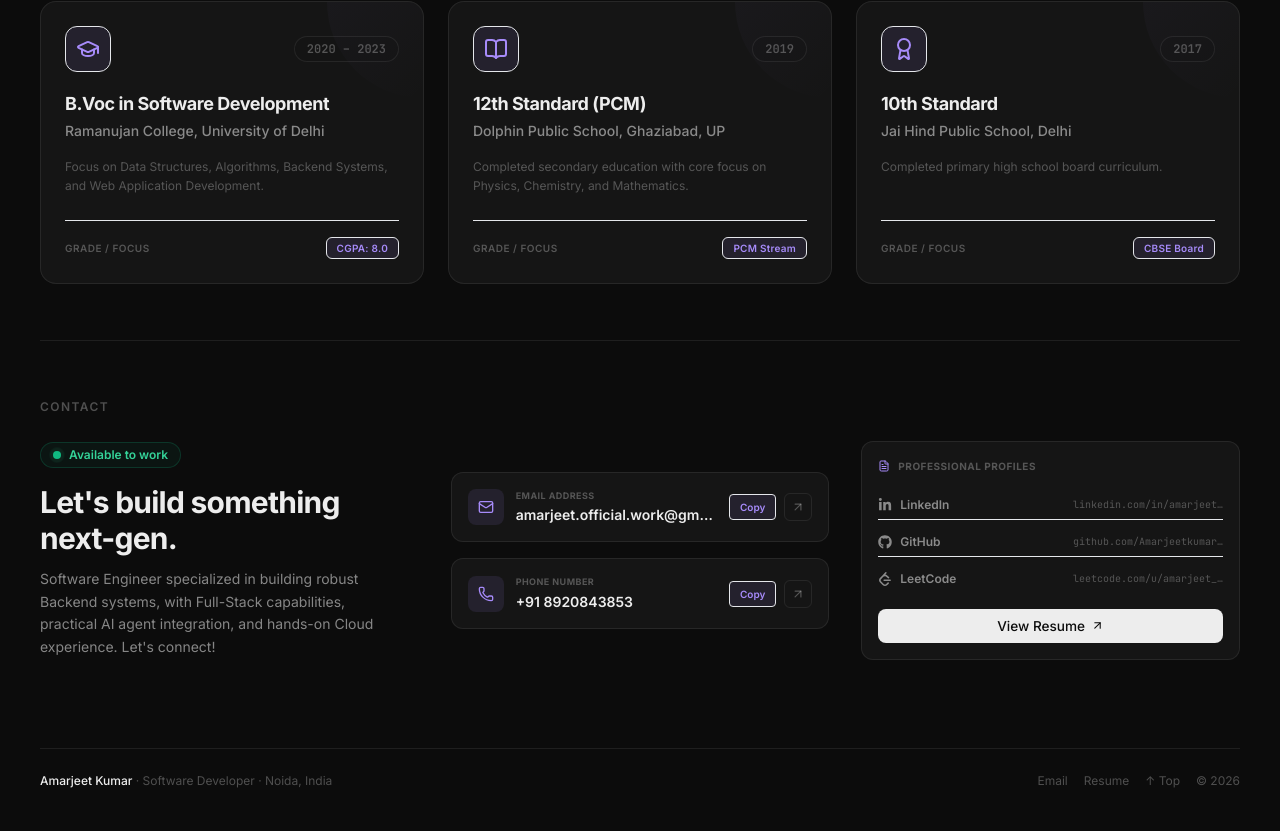
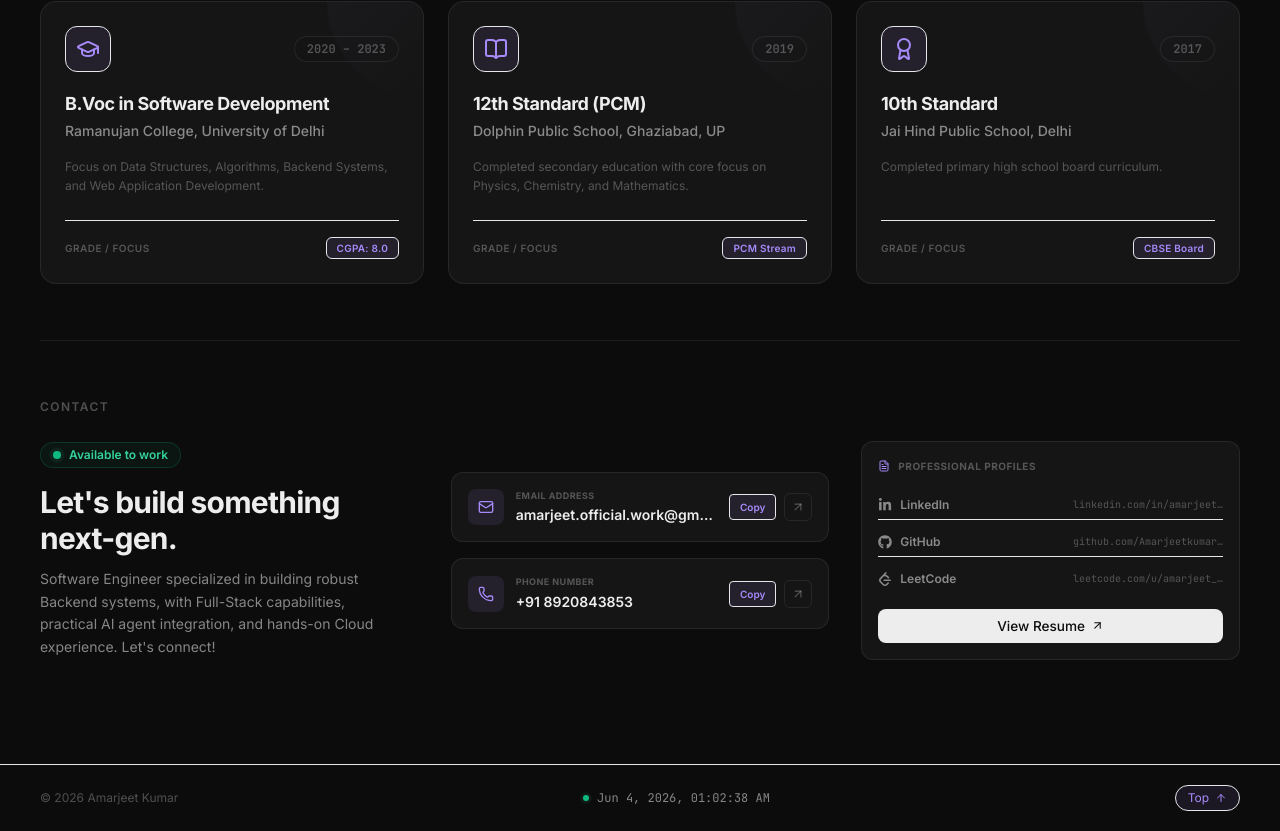
Before and after one commit to Amarjeetkumar123/amarjeet-portfolio, a Next.js app: page / in a window 1280 px wide. Shown: the part 3582-4413 px from the top of the page. Built offline with nearby package versions, Linux system fonts and the light colour scheme.

Commit message:
feat: add live local time display and update footer layout with new scroll-to-top button

```diff
--- a/src/components/site-footer.tsx
+++ b/src/components/site-footer.tsx
@@ -1,38 +1,67 @@
 "use client";
 
+import { useEffect, useState } from "react";
+import { ArrowUp } from "lucide-react";
 import { portfolio } from "@/data/portfolio";
 
 export function SiteFooter() {
-  const handleScrollToTop = (e: React.MouseEvent<HTMLAnchorElement>) => {
+  const [timeStr, setTimeStr] = useState<string>("");
+
+  useEffect(() => {
+    const updateTime = () => {
+      const datePart = new Date().toLocaleDateString("en-US", {
+        timeZone: "Asia/Kolkata",
+        year: "numeric",
+        month: "short",
+        day: "numeric"
+      });
+      const timePart = new Date().toLocaleTimeString("en-US", {
+        timeZone: "Asia/Kolkata",
+        hour: "2-digit",
+        minute: "2-digit",
+        second: "2-digit",
+        hour12: true
+      });
+      setTimeStr(`${datePart}, ${timePart}`);
+    };
+    updateTime();
+    const interval = setInterval(updateTime, 1000);
+    return () => clearInterval(interval);
+  }, []);
+
+  const handleScrollToTop = (e: React.MouseEvent<HTMLButtonElement>) => {
     e.preventDefault();
     window.scrollTo({ top: 0, behavior: "smooth" });
     window.history.pushState(null, "", "#");
   };
 
   return (
-    <footer className="mx-auto w-full max-w-7xl px-5 py-8 sm:px-8 lg:px-10">
-      <div className="divider mb-6" />
-      <div className="flex flex-col gap-3 text-xs text-[var(--fg-3)] sm:flex-row sm:items-center sm:justify-between">
-        <p>
-          <span className="font-medium text-[var(--fg)]">{portfolio.name}</span>
-          {" "}· Software Developer · Noida, India
-        </p>
-        <div className="flex items-center gap-4">
-          <a href={`mailto:${portfolio.email}`} className="hover:text-[var(--fg)] transition-colors">
-            Email
-          </a>
-          <a href={portfolio.resume} target="_blank" rel="noreferrer" className="hover:text-[var(--fg)] transition-colors">
-            Resume
-          </a>
-          <a
-            href="#top"
-            onClick={handleScrollToTop}
-            className="hover:text-[var(--fg)] transition-colors"
-          >
-            ↑ Top
-          </a>
-          <span>© {new Date().getFullYear()}</span>
+    <footer className="mx-auto w-full max-w-7xl px-5 py-5 sm:px-8 lg:px-10 mt-12 border-t border-[var(--border)]/40 text-xs text-[var(--fg-3)]">
+      <div className="flex flex-col md:flex-row items-center justify-between gap-4">
+        {/* Left: Copyright */}
+        <div className="flex flex-wrap items-center justify-center md:justify-start gap-2 text-center md:text-left">
+          <span>© {new Date().getFullYear()} {portfolio.name}</span>
         </div>
+
+        {/* Center: Live local clock with Date, Time, and Seconds (text-xs, no pill, no bold) */}
+        {timeStr && (
+          <div className="flex items-center gap-2 text-xs font-mono text-[var(--fg-2)] select-none">
+            <span className="relative flex h-1.5 w-1.5">
+              <span className="animate-ping absolute inline-flex h-full w-full rounded-full bg-emerald-400 opacity-75"></span>
+              <span className="relative inline-flex rounded-full h-1.5 w-1.5 bg-emerald-500"></span>
+            </span>
+            <span>{timeStr}</span>
+          </div>
+        )}
+
+        {/* Right: Top Button (Colored Capsule Pill) */}
+        <button
+          onClick={handleScrollToTop}
+          className="group flex items-center gap-1.5 px-3 py-1 rounded-full border border-[var(--accent)]/20 bg-[var(--accent-dim)] text-[var(--accent)] hover:bg-[var(--accent)] hover:text-white transition-all duration-300 cursor-pointer select-none shrink-0"
+        >
+          <span>Top</span>
+          <ArrowUp size={12} className="transition-transform group-hover:-translate-y-0.5" />
+        </button>
       </div>
     </footer>
   );
```
